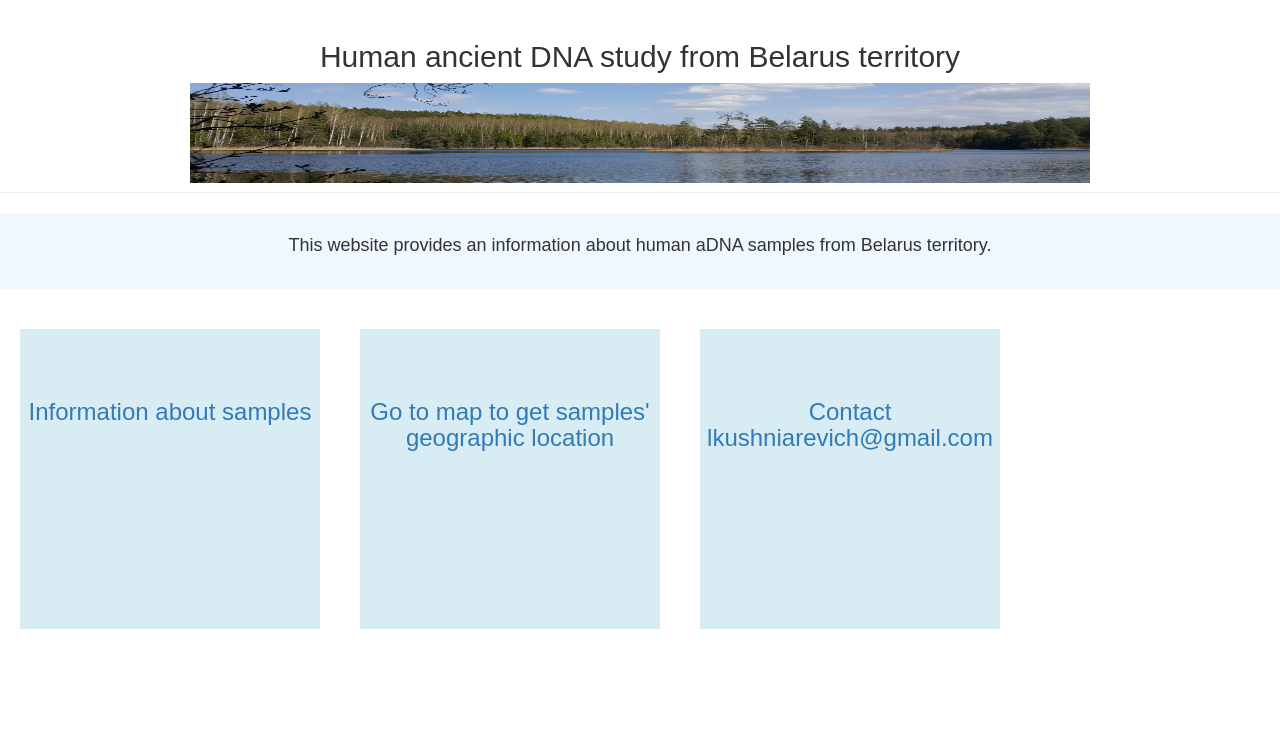
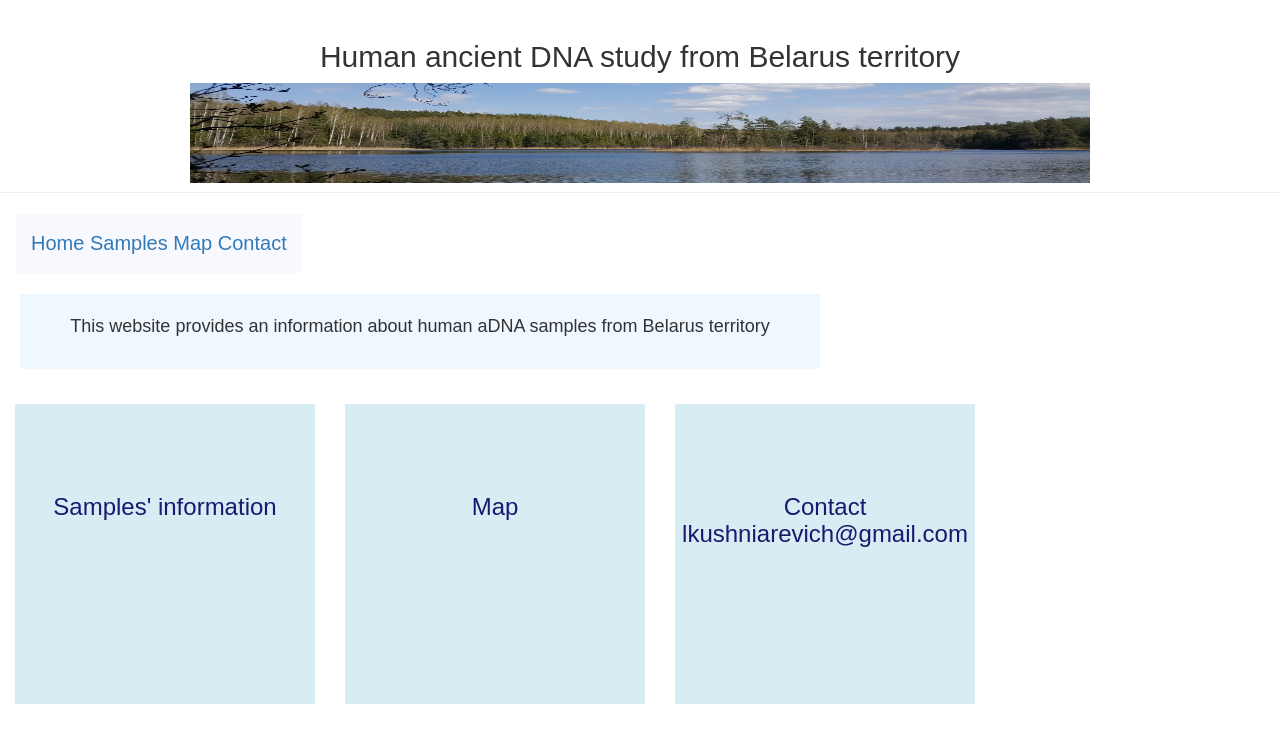
Before and after one commit to lkush/my_app, a Django app: page / in a window 1280 px wide. Shown: the top 743 px of the page. Run offline with Django 3.2, Linux system fonts and the light colour scheme; some libraries are stand-ins or nearby versions.

Commit message:
ADD: added nav bar; added search on the 'samples' page

```diff
--- a/samples/static/samples/samples.css
+++ b/samples/static/samples/samples.css
@@ -10,13 +10,16 @@ body {
 .project-title {
   background-color: #F0F8FF;
   padding: 20px;
+  margin: 20px;
+  width: 800px;
+  display: center;
   text-align: center;
   font-size: 18px;
 }
 
-a {
+.column {
     float: left;
-    margin: 20px;
+    margin: 15px;
     text-align:center;
     padding: 70px 0;
     display:block;
@@ -24,3 +27,15 @@ a {
     height:300px;
     background-color:#d8ecf3;
 }
+
+.sample_list {
+    margin: 30px;
+}
+
+
+.navbar-nav{
+    font-size: 20px;
+    font-color: #000000;
+    background-color:#F8F8FF;
+    padding:15px;
+}
--- a/samples/templates/samples/home.html
+++ b/samples/templates/samples/home.html
@@ -7,6 +7,9 @@
     <link rel="stylesheet" href="//maxcdn.bootstrapcdn.com/bootstrap/3.2.0/css/bootstrap.min.css">
 	<link rel="stylesheet" href="//maxcdn.bootstrapcdn.com/bootstrap/3.2.0/css/bootstrap-theme.min.css">
 	<link rel="stylesheet" href="{% static 'samples/samples.css' %}">
+	<style>
+    .link { color: #191970; } /* CSS link color */
+    </style>
 </head>
 <body>
 	<div class="page-header">
@@ -14,21 +17,33 @@
 		<img src="{% static "samples/pic_for_title.jpg" %}" alt="Title image" width="900" height="100" >
 	</div>
 
+	<nav class="navbar navbar-expand-lg navbar-light bg-light">
+ 		<span class="navbar-toggler-icon"></span>
+
+  <div class="collapse navbar-collapse" id="navbarNavAltMarkup">
+    <div class="navbar-nav">
+      <a class="nav-item nav-link active" href="#">Home<span class="sr-only">(current)</span></a>
+      <a class="nav-item nav-link" href="/samplelist">Samples</a>
+      <a class="nav-item nav-link" href="/map">Map</a>
+      <a class="nav-item nav-link" href="#">Contact</a>
+    </div>
+  </div>
+</nav>
 
 	<div class="project-title">
-		<p>This website provides an information about human aDNA samples from Belarus territory. </p>
+		<p>This website provides an information about human aDNA samples from Belarus territory </p>
 	</div>
 
-		<div class="column" style="background-color:#aaa;">
-			<h3><a style="text-decoration:none" href="/samplelist">Information about samples</a></h3>
+		<div class="column" style="background-color:#d8ecf3;">
+			<h3><a class="link" style="text-decoration:none" href="/samplelist"> Samples' information</a></h3>
 		</div>
 
-		<div class="column" style="background-color:#bbb;">
-			<h3><a style="text-decoration:none" href="/map">Go to map to get samples' geographic location</a></h3>
+		<div class="column" style="background-color:#d8ecf3;">
+			<h3><a class="link" style="text-decoration:none" href="/map">Map</a></h3>
 		</div>
 
-		<div class="column" style="background-color:#ddd;">
-			<h3><a style="text-decoration:none" href="//">Contact lkushniarevich@gmail.com</a></h3>
+		<div class="column" style="background-color:#d8ecf3;">
+			<h3><a class="link" style="text-decoration:none" href="//">Contact lkushniarevich@gmail.com</a></h3>
 		</div>
 
 </body>
```
Also changed, not shown: samples/templates/samples/map.html (+16 -4 lines), samples/templates/samples/sample_detail.html (+12 -0 lines), samples/templates/samples/sample_list.html (+41 -2 lines).
